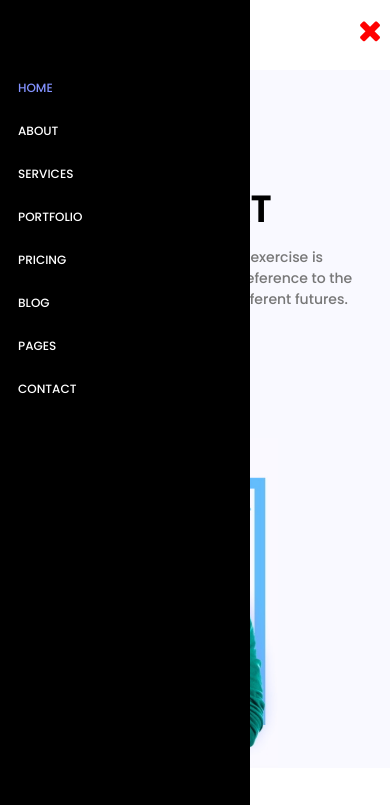
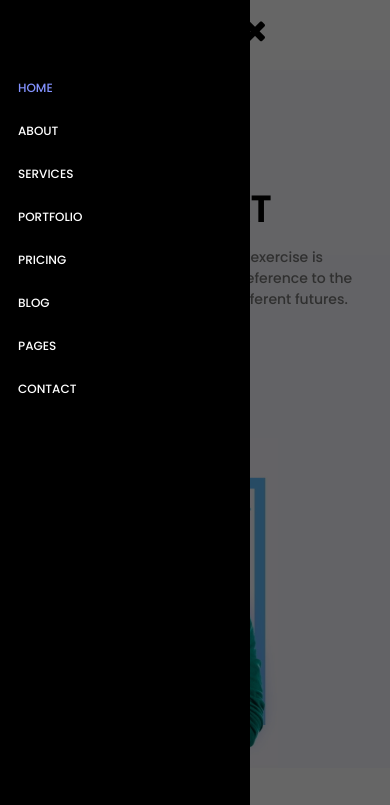
Before and after one commit to front-end-by-rimantas/27-grupe-portfolio-personal, a website: page index.html in a window 390 px wide. Both pictures are taken after a click on the button 370 px from the left and 30 px from the top of the page. Shown: the top 805 px of the page. Drawn offline with Linux system fonts and the light colour scheme.

Commit message:
einamasis

```diff
--- a/css/components/header.css
+++ b/css/components/header.css
@@ -8,6 +8,10 @@
   margin-bottom: 0;
   padding: 15px;
   height: 70px;
+  box-shadow: none;
+}
+#header.active {
+  box-shadow: 0 0 10px rgba(0, 0, 0, 0.4);
 }
 
 #navRow {
--- a/css/components/sidebar.css
+++ b/css/components/sidebar.css
@@ -2,7 +2,7 @@
   height: 100%;
   width: 0;
   position: fixed;
-  z-index: 1;
+  z-index: 950;
   top: 0;
   left: 0;
   background-color: var(--color-dark);
@@ -19,8 +19,16 @@
 }
 
 .sidebarClose {
-  /*display: none;*/
-  color: red;
+  position: absolute;
+  top: 15px;
+  right: 120px;
+  display: none;
+  z-index: 999;
+  background-color: transparent;
+  border: none;
+  height: 30px;
+  width: 30px;
+  cursor: pointer;
 }
 
 .sidebarClose .fa {
@@ -29,3 +37,11 @@
 
 .sidebarEngade {
 }
+.sidebarOverlay {
+  z-index: 900;
+  width: 100%;
+  height: 100%;
+  position: fixed;
+  background: rgba(0, 0, 0, 0.6);
+  display: none;
+}
--- a/index.html
+++ b/index.html
@@ -25,6 +25,8 @@
         <a class="navBar" href="#">pages</a>
         <a class="navBar" href="#">contact</a>
     </div>
+    <div class="sidebarOverlay"><button class="sidebarClose "><i class="fa fa-close"></i></button></div>
+
 
 
 
@@ -62,8 +64,8 @@
                 <a class="navBar" href="#">contact</a>
             </div>
             <div class="col-1 ml-8 visible-md hidden-lg sidebarEngade">
-                <button id=hamburger class="hamburger"><i class=" fa fa-bars"></i></button>
-                <button id=sidebarClose class="sidebarClose hamburger"><i class="fa fa-close"></i></button>
+                <button class="hamburger"><i class=" fa fa-bars"></i></button>
+
             </div>
 
         </div>
--- a/js/components/header/Header.js
+++ b/js/components/header/Header.js
@@ -2,20 +2,23 @@ function header() {
     const hamburger = document.querySelector('.hamburger')
     const close = document.querySelector('.sidebarClose')
     let isSidebarVisible = false;
+    const sidebarOverlay = document.querySelector('.sidebarOverlay')
     hamburger.addEventListener('click', () => {
         toggleSidebar(isSidebarVisible)
         isSidebarVisible = !isSidebarVisible;
         hamburger.style.display = 'none';
         close.style.display = 'block';
+        sidebarOverlay.style.display = 'block';
+
     })
     close.addEventListener('click', () => {
         toggleSidebar(isSidebarVisible)
         isSidebarVisible = !isSidebarVisible;
         hamburger.style.display = 'block';
         close.style.display = 'none';
+        sidebarOverlay.style.display = 'none';
     })
 }
-
 
 function toggleSidebar(isVisible) {
     const headerSidebar = document.getElementById('headerSidebar');
@@ -27,4 +30,6 @@ function toggleSidebar(isVisible) {
     }
 }
 
+
+
 export { header }
--- a/js/home.js
+++ b/js/home.js
@@ -1,5 +1,13 @@
 // IMPORT
 import { header } from './components/header/Header.js';
+
 // EXECUTION
 
 header();
+navBarShadow = document.getElementById(header);
+document.addEventListener('scroll', () => {
+    if (scrollY > 40) {
+        navBarShadow.classList.add('activ');
+    }
+}
+)
```
